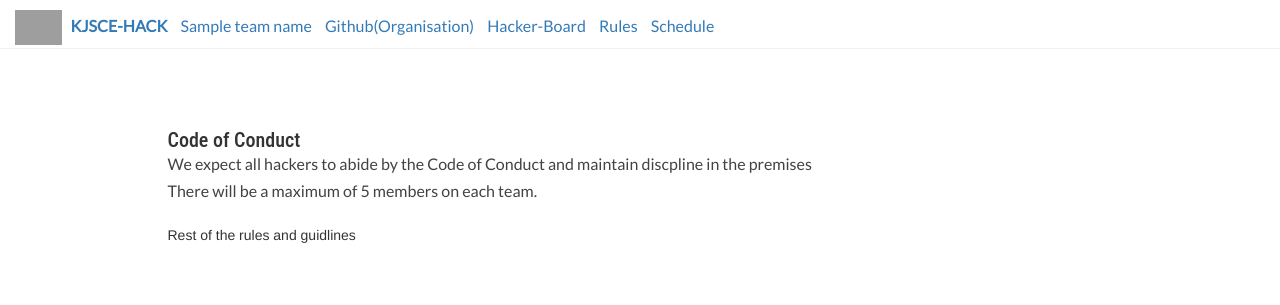
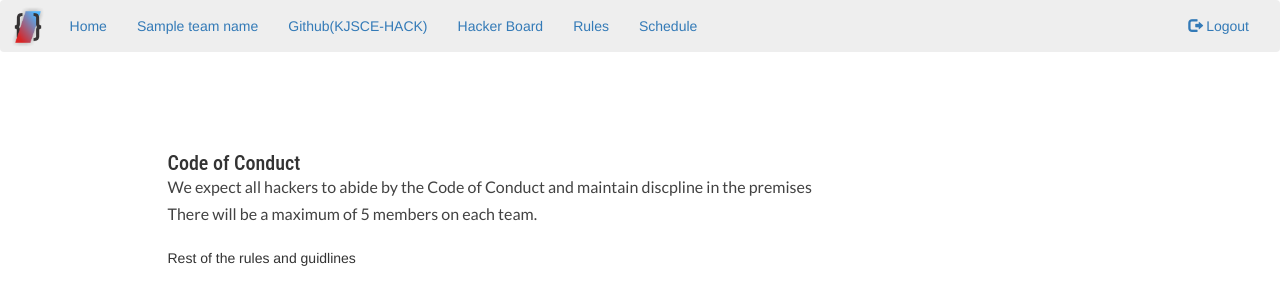
Before and after one commit to Chaitya62/DashBoard, a Django app: template login/templates/login/rules-and-guidelines.html in a window 1280 px wide. Shown: the top 305 px of the page. Run offline with Django 3.2, Linux system fonts and the light colour scheme; the template is opened without the code that fills it: most values are stand-ins (such as "Sample title", 1, 10 or a date in 2020); some libraries are stand-ins or nearby versions; grey boxes are pictures that could not be loaded.

Commit message:
bug fixes

```diff
--- a/login/templates/login/rules-and-guidelines.html
+++ b/login/templates/login/rules-and-guidelines.html
@@ -15,36 +15,50 @@
 </head>
 <body>
 <span id="devpost-submission-area"></span>
-
-<div class="navbar-wrapper">
-	<div class="container-fluid">
-		<div class="row navbar-row">
-			<div class="col-sm-12">
-
-				<img src="{% static 'img/ttlogo.png' %}" class="navbar-logo">
-				<p class="navbar-item-wrapper">
-					<a href="../" class="navbar-item"><b>KJSCE-HACK</b></a>
-					<a href="{{team_repo}}" target="_blank" class="navbar-item" id="navbar-t-github-link">{{team_name}}</a>
-					<a href="#" target="_blank" class="navbar-item" id="navbar-o-github-link">Github(Organisation)</a>
-					<a href="#" target="_blank" class="navbar-item" id="navbar-hacker-board-link">Hacker-Board</a>
-					<!--<a href="#devpost" target="_blank" class="navbar-item" id="navbar-devpost-link">DevPost</a>
-					<a href="#helpq" class="navbar-item" id="navbar-helpq-link">HELPq</a>
-					<a href="./mentors" class="navbar-item">Mentors</a> -->
-					<a href="../rules/" class="navbar-item">Rules</a>
-					<a href="../schedule/" class="navbar-item">Schedule</a>
-				</p>
-
-			</div>
-		</div>
-	</div>
-</div>
-
-
+<nav class="navbar" style="background: #eee;">
+  <div class="container-fluid">
+    <div class="navbar-header">
+      <button type="button" class="navbar-toggle" data-toggle="collapse" data-target="#myNavbar">
+        <span class="icon-bar" style="background-color: #23527c;"></span>
+        <span class="icon-bar" style="background-color: #23527c;"></span>
+        <span class="icon-bar" style="background-color: #23527c;"></span>
+      </button>
+      <!-- <a class="navbar-brand" href="#"><img id="logo" src=""></a> -->
+      <a class="navbar-brand" href="index.html" id="logo"><img src="{% static 'img/ttlogo.png' %}" id="logo"></a>
+    </div>
+    <div class="collapse navbar-collapse" id="myNavbar">
+      <ul class="nav navbar-nav">
+        <li class="active"><a href="#">Home</a></li>
+        <li><a href="{{team_repo}}">{{team_name}}</a></li>
+        <li><a target="_blank" href="https://github.com/kjsce-hackathon">Github(KJSCE-HACK)</a></li>
+        <li><a target="_blank" href="http://kjscecodecell.com/hackerboard/">Hacker Board</a></li>
+        <li><a href="./rules/">Rules</a></li>
+        <li><a href="./schedule/">Schedule</a></li>
+      </ul>
+      <ul class="nav navbar-nav navbar-right">
+        <!-- <li><a href="#"><span class="glyphicon glyphicon-user"></span> Sign Up</a></li> -->
+        <li><a href="./logout/"><span class="glyphicon glyphicon-log-out"></span> Logout</a></li>
+      </ul>
+    </div>
+  </div>
+</nav>
 <div class="container">
 	<div class="row rules-row">
 		<div class="col-sm-10 col-sm-offset-1">
 			<h2>Code of Conduct</h2>
-			<span id="rules-area"></span>
+			<span id="rules-area">
+				<ul>
+					<li> ‌The level of prerequisites done by the participants should just include the theory behind your idea, APIs and softwares to be used, and not the actual code!</li>
+					<li> ‌Use of libraries and tools is allowed and encouraged</li>
+					<li> ‌Judging criteria-Technology, design, completion and learning</li>
+					<li> ‌Outside assistance not allowed. We will be having mentors who will be assisting you throughout the day.</li>
+					<li> ‌Teams are encouraged to co-operate with each other</li>
+					<li> ‌Bringing IDs is compulsory for participants</li>
+					<li> ‌All work must be original. Code used during the --Hackathon must be written during the designated contest period.</li>
+					<li> ‌Copying or cheating is strictly not allowed.</li>
+					<li> ‌Anyone who doesn't follow the Code of Conduct will be disqualified.</li>
+				</ul>
+			</span>
 		</div>
 	</div>
 	<!--
```
Also changed, not shown: login/templates/login/schedule.html (+27 -25 lines).
